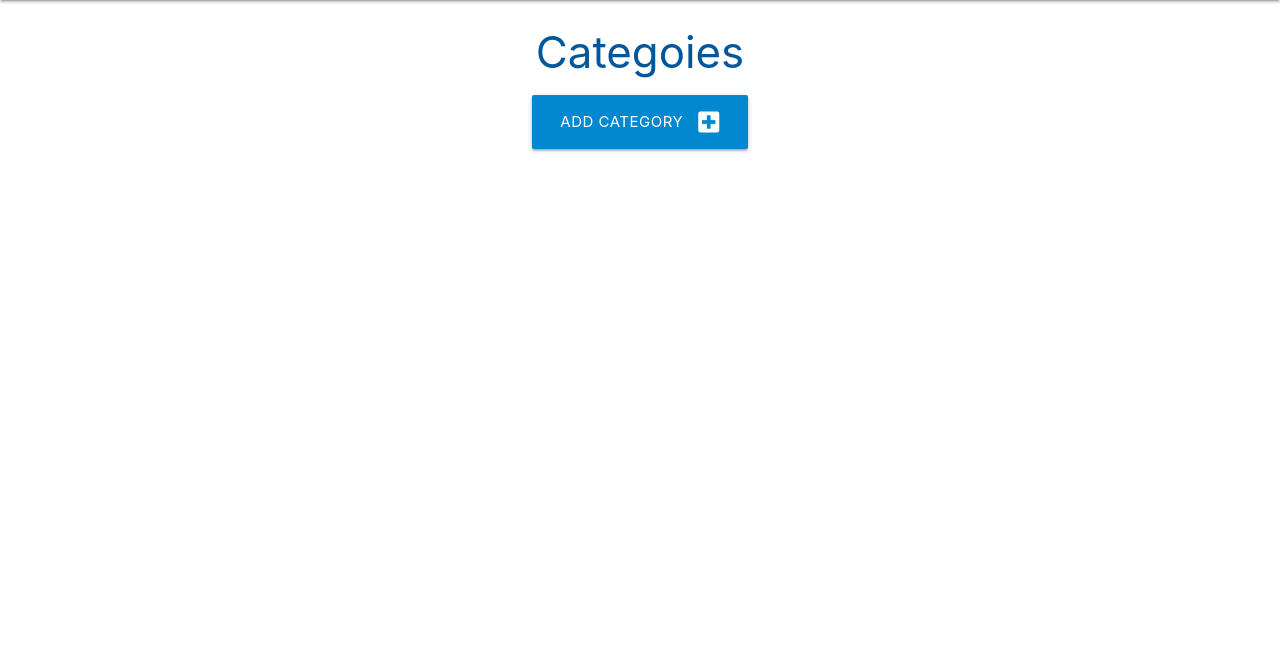
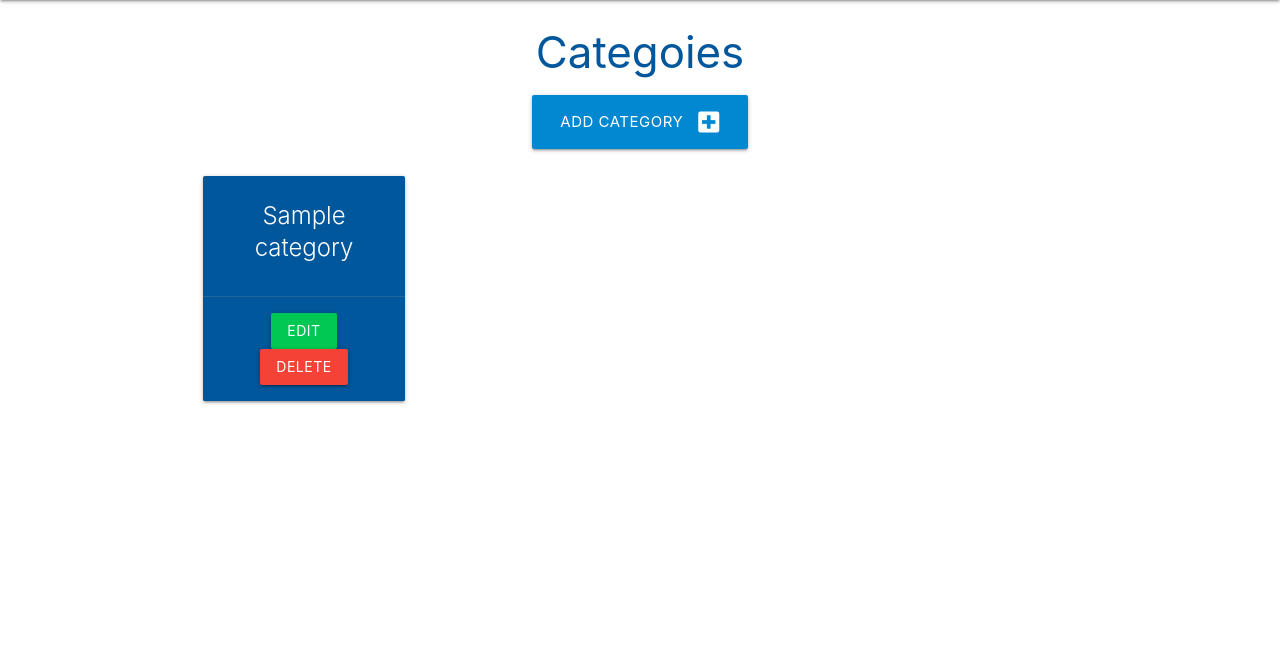
Before and after one commit to DanMorriss/task-manager, a Flask app: page /categories in a window 1280 px wide. Shown: the part 64-720 px from the top of the page. Run offline with Flask 3, Linux system fonts and the light colour scheme; tables that the repository leaves empty hold one stand-in row (values such as "Sample post").

Commit message:
Add display of categories

```diff
--- a/taskmanager/routes.py
+++ b/taskmanager/routes.py
@@ -9,7 +9,8 @@ def home():
 
 @app.route("/categories")
 def categories():
-    return render_template("categories.html")
+    categories = list(Category.query.order_by(Category.category_name).all())
+    return render_template("categories.html", categories=categories)
 
 @app.route("/add_category", methods=["GET", "POST"])
 def add_category():
--- a/taskmanager/templates/categories.html
+++ b/taskmanager/templates/categories.html
@@ -9,7 +9,22 @@
             Add Category <i class="fas fa-plus-square right"></i>
         </a>
     </div>
-
 </div>
 
+<div class="row">
+    {% for category in categories %}
+    <div class="col s12 m6 l3">
+        <div class="card light-blue darken-4 center-align">
+            <div class="card-content white-text">
+                <span class="card-title">{{ category.category_name }}</span>
+            </div>
+            <div class="card-action">
+                <a href="#" class="btn green accent-4">Edit</a>
+                <a href="#" class="btn red">Delete</a>
+            </div>
+        </div>
+    </div>
+    {% endfor %}
+  </div>
+
 {% endblock %}
```
